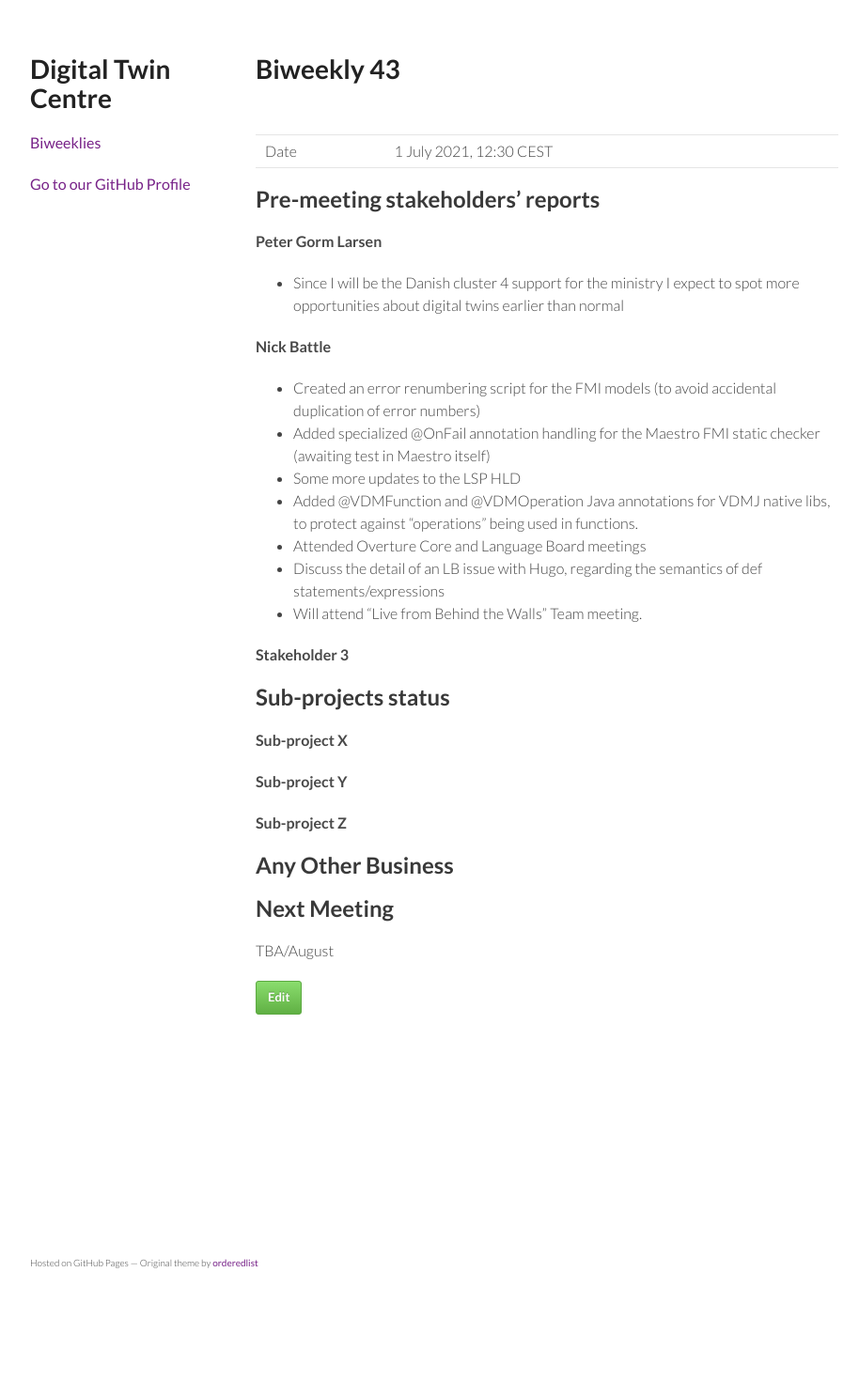
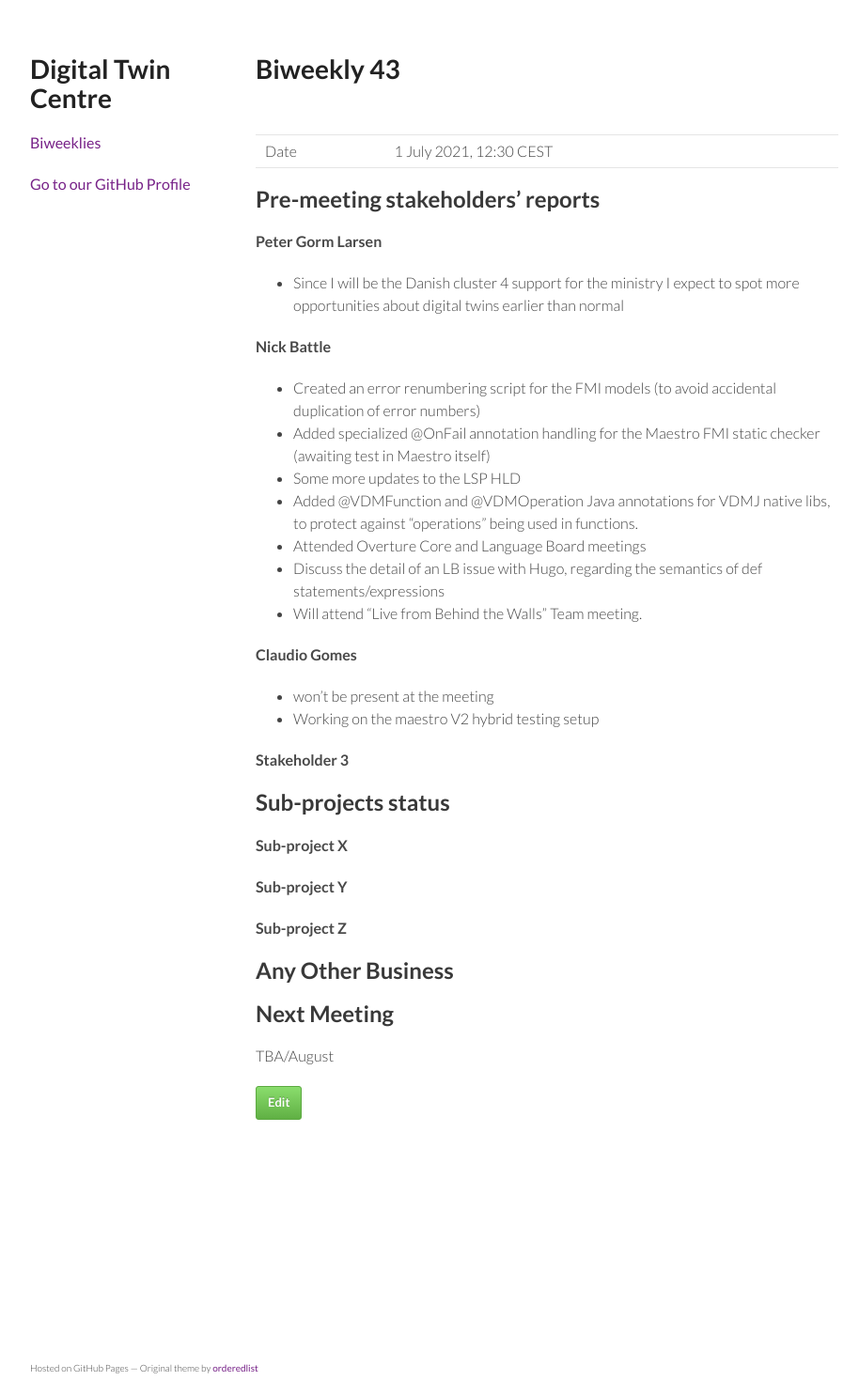
Before and after one commit to digitaltwincentre/digitaltwincentre.github.io, a Jekyll site: the page built from _biweeklies/Biweekly-43.md, in a window 1280 px wide. Shown: the whole page at 94% size, without its empty margins (178-1092 px from the left). Built offline with Jekyll 4.4.1, drawn with Linux system fonts in a browser that asks for light colours; nearby versions of some CDN libraries; before the commit the page ends 1374 px from its top, so only the background shows below that.

Commit message:
Update Biweekly-43.md
Update

```diff
--- a/_biweeklies/Biweekly-43.md
+++ b/_biweeklies/Biweekly-43.md
@@ -33,6 +33,11 @@ date: 1 July 2021, 1230 CEST
 * Discuss the detail of an LB issue with Hugo, regarding the semantics of def statements/expressions
 * Will attend "Live from Behind the Walls" Team meeting.
 
+#### Claudio Gomes
+* won't be present at the meeting
+* Working on the maestro V2 hybrid testing setup
+
+
 #### Stakeholder 3
 
 
```
